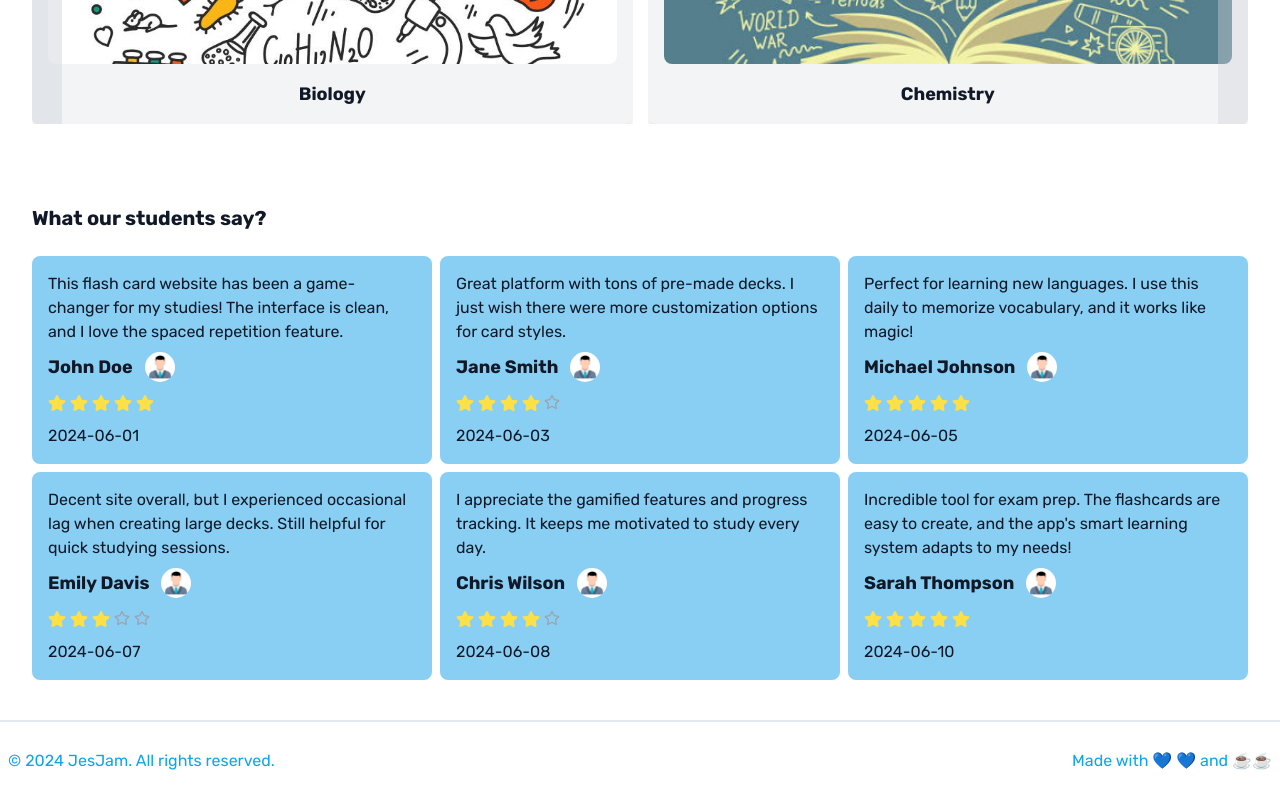
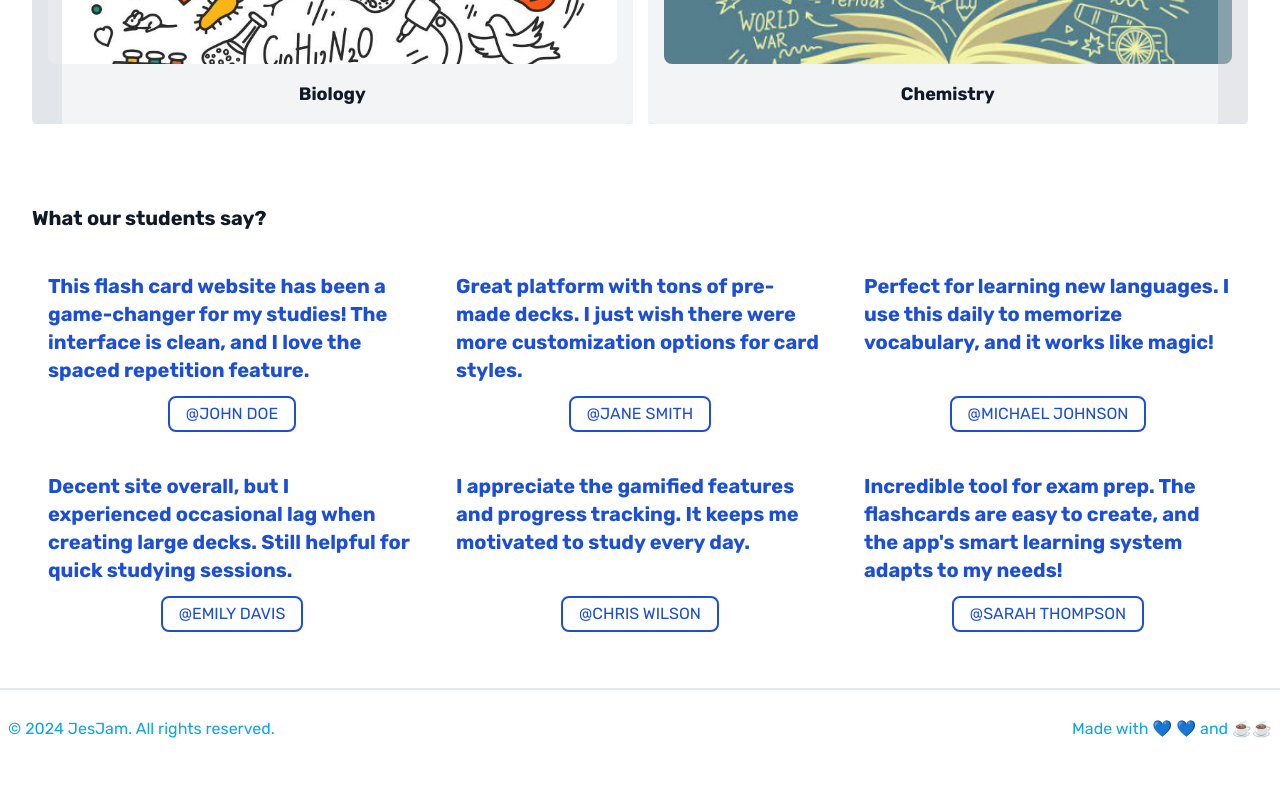
Before and after one commit to Jes-Jam/JesJam-WebApp, a Next.js app: page / in a window 1280 px wide. Shown: the part 1532-2332 px from the top of the page. After the commit the page ends 2300 px from the top, so only its background shows below. Built offline with nearby package versions, Linux system fonts and the light colour scheme; no server answers.

Commit message:
refactor review area

```diff
--- a/app/(landing_page)/page.tsx
+++ b/app/(landing_page)/page.tsx
@@ -85,7 +85,7 @@ export default function Home() {
         <InfiniteSlider/>
       </div>
 
-      {/* video */}
+      {/* screen */}
       <div className=" w-full px-[32px]">
         <div className=" w-full aspect-[16/9] lg:aspect-[8/3] bg-slate-200 my-10 rounded-md shadow-[0_5px_15px_5px_rgba(0,0,0,0.2)]"></div>
       </div>
@@ -103,7 +103,7 @@ export default function Home() {
       <div className="w-full px-[32px] my-10">
         <h2 className="text-xl font-bold mb-6">What our students say?</h2>
         <div className="w-full relative">
-          <ReviewCards reviews={reviews} />
+          <ReviewCards reviews={reviews} secondary={true} />
         </div>
       </div>
     </div>
--- a/components/ui/reviewCard.tsx
+++ b/components/ui/reviewCard.tsx
@@ -6,11 +6,11 @@ import { FaStar, FaRegStar } from "react-icons/fa";
 /**
  * A component to render a review card.
  *
- * @param {{ review: { id: string, reviewer: string, profileImage: string, comment: string, rating: number, createdAt: string } } } props
+ * @param {{ review: { id: string, reviewer: string, profileImage: string, comment: string, rating: number, createdAt: string } , secondary: boolean } } props
  * @returns {JSX.Element}
  */
 function ReviewCard({
-  review,
+  review, secondary
 }: {
   review: {
     id: string;
@@ -19,7 +19,8 @@ function ReviewCard({
     comment: string;
     rating: number;
     createdAt: string;
-  };
+  },
+  secondary: boolean;
 }): JSX.Element {
   const ratingStars = [];
 
@@ -28,11 +29,16 @@ function ReviewCard({
   }
 
   return (
+      secondary
+      ?
+      <div className="p-4 rounded-lg flex flex-col justify-between items-center gap-3 text-blue-700">
+        <p className=" md:text-xl font-semibold md:font-bold">{review.comment}</p>
+        <a href="#" className="border-blue-700 border-2 px-4 py-1 rounded-sm md:rounded-lg">@{review.reviewer.toLocaleUpperCase()}</a>
+      </div>
+      :
       <div className="p-4 rounded-lg bg-[#89cff3] flex flex-col justify-between gap-2">
-
         <div className="flex items-between flex-col gap-2">
           <p>{review.comment}</p>
-
         </div>
 
         <div className="flex justify-between flex-col gap-3">
@@ -50,6 +56,7 @@ function ReviewCard({
         <p>{review.createdAt}</p>
       </div>
     </div>
+
   );
 }
 
--- a/components/ui/reviewCards.tsx
+++ b/components/ui/reviewCards.tsx
@@ -3,11 +3,12 @@ import ReviewCard from "./reviewCard";
 /**
  * A component to render a list of review cards.
  *
- * @param {{ reviews: Array<{ id: string, reviewer: string, profileImage: string, comment: string, rating: number, createdAt: string }> }} props
+ * @param {{ reviews: Array<{ id: string, reviewer: string, profileImage: string, comment: string, rating: number, createdAt: string }>, secondary: boolean }} props
  * @returns {JSX.Element}
  */
 function ReviewCards({
   reviews,
+  secondary
 }: {
   reviews: Array<{
     id: string,
@@ -15,13 +16,14 @@ function ReviewCards({
     profileImage: string,
     comment: string,
     rating: number,
-    createdAt: string
-  }>;
+    createdAt: string,
+  }>,
+  secondary: boolean,
 }): JSX.Element {
   return (
-    <div className="w-full grid grid-cols-2 gap-2 lg:grid-cols-3">
+    <div className="w-full grid md:grid-cols-2 gap-2 lg:grid-cols-3">
       {reviews.map((review) => (
-        <ReviewCard key={review.id} review={review} />
+        <ReviewCard key={review.id} review={review} secondary={secondary}/>
       ))}
     </div>
   );
```
Lines whose indentation alone changed are shown as unchanged.
